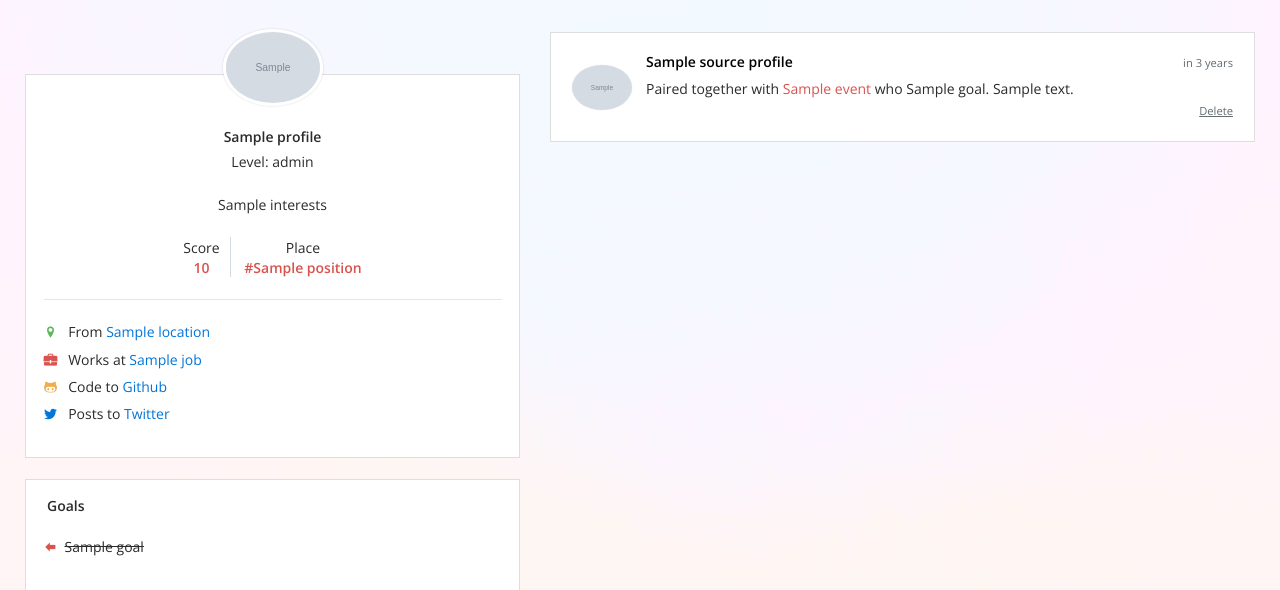
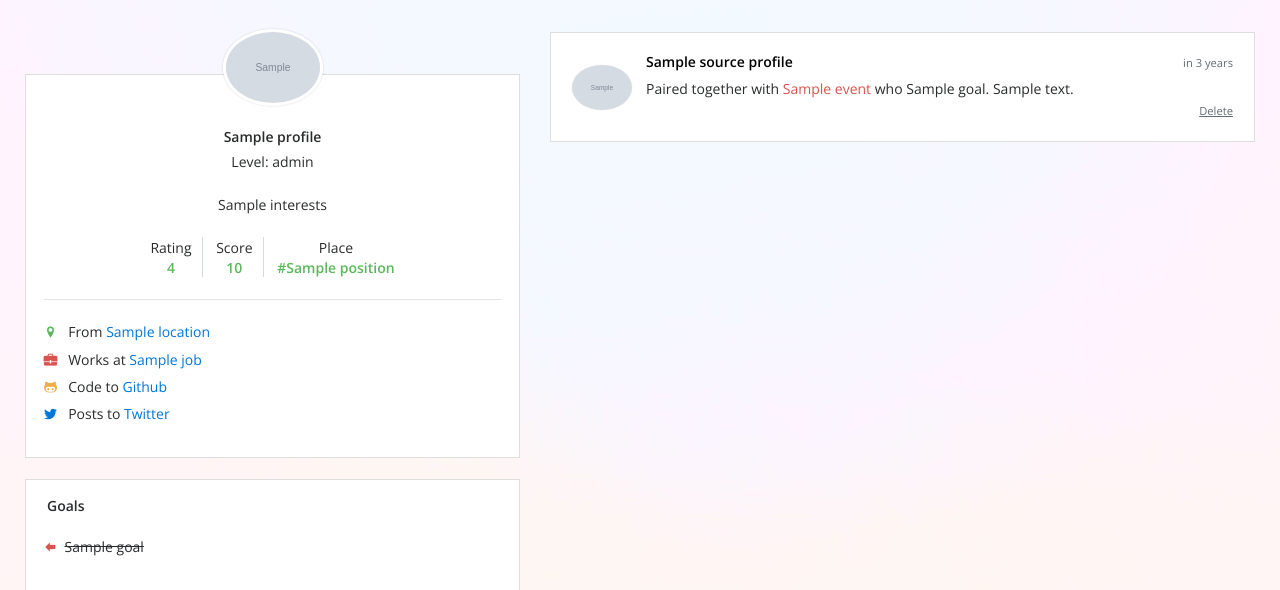
Before and after one commit to mikkqu/rc-chrysalis, a Flask app: template scapp/templates/profile.html in a window 1280 px wide. Shown: the part 50-640 px from the top of the page. Run offline with Flask 2, Linux system fonts and the light colour scheme; the template is opened without the code that fills it: most values are stand-ins (such as "Sample title", 1, 10 or a date in 2020); grey boxes marked "Sample" are stand-in pictures; parts of the project's set-up code (start-up, migrations or seed data) failed here and were passed over; some libraries are stand-ins or nearby versions.

Commit message:
Add rating notation for profile
Allow submission of completed goals

```diff
--- a/scapp/templates/profile.html
+++ b/scapp/templates/profile.html
@@ -42,8 +42,19 @@
             <ul class="card-menu">
               <li class="card-menu-item">
                 <a href="" class="text-inherit" data-toggle="modal">
+                  Rating
+                  {% if profile.rating != 0 %}
+                  <h6 class="my-0 text-success">{{ profile.rating }}</h6>
+                  {% else %}
+                  <h6 class="my-0 text-danger">{{ profile.rating }}</h6>
+                  {% endif %}
+                </a>
+              </li>
+
+              <li class="card-menu-item">
+                <a href="" class="text-inherit" data-toggle="modal">
                   Score
-                  {% if profile.position < 4 %}
+                  {% if profile.score != 0 %}
                   <h6 class="my-0 text-success">{{ profile.score }}</h6>
                   {% else %}
                   <h6 class="my-0 text-danger">{{ profile.score }}</h6>
@@ -54,11 +65,7 @@
               <li class="card-menu-item">
                 <a href="" class="text-inherit" data-toggle="modal">
                   Place
-                  {% if profile.position < 4 %}
                   <h6 class="my-0 text-success">#{{ profile.position }}</h6>
-                  {% else %}
-                  <h6 class="my-0 text-danger">#{{ profile.position }}</h6>
-                  {% endif %}
                 </a>
               </li>
             </ul>
--- a/scapp/templates/submit.html
+++ b/scapp/templates/submit.html
@@ -33,10 +33,10 @@
             <li>
               {% if profile.goals[loop.index0] == 0 %}
                 <input id="goals_mcheckbox-{{ loop.index0 }}" class="goals_mcheckbox" name="goals_mcheckbox" type="checkbox" value="{{ loop.index0 }}">
+                <label for="goals_mcheckbox-{{ loop.index0 }}"><b>{{ label }}</b></label>
+              {% else %}
+                <input id="goals_mcheckbox-{{ loop.index0 }}" class="goals_mcheckbox" name="goals_mcheckbox" type="checkbox" value="{{ loop.index0 }}">
                 <label for="goals_mcheckbox-{{ loop.index0 }}">{{ label }}</label>
-              {% else %}
-                <input disabled="true" id="goals_mcheckbox-{{ loop.index0 }}" class="goals_mcheckbox" name="goals_mcheckbox" type="checkbox" value="{{ loop.index0 }}">
-                <label for="goals_mcheckbox-{{ loop.index0 }}"><s><b>{{ label }}</b></s></label>
               {% endif %}
             </li>
             {% endfor %}
--- a/scapp/views.py
+++ b/scapp/views.py
@@ -100,6 +100,8 @@ def profile(uid=None, login=None):
     for event in event_list:
         event["goals_list"] = ["%s" % models.goals[int(id)] for id in event["goals_list"]]
         event["target_profile"] = profiles.get_profile_by_name(event["target_name"])
+
+    profile["rating"] = len(event_list)
 
     return render_template('profile.html', login=login,
                                            profile=profile,
```
